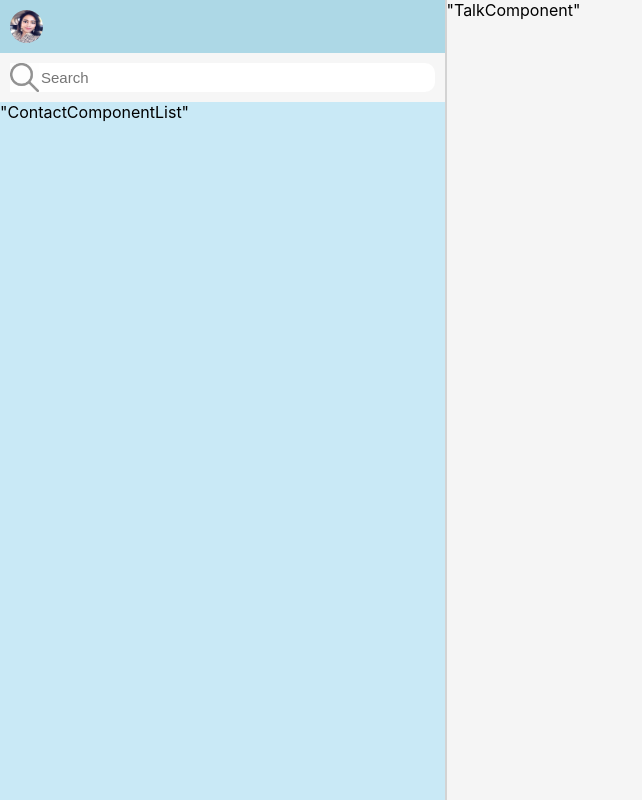
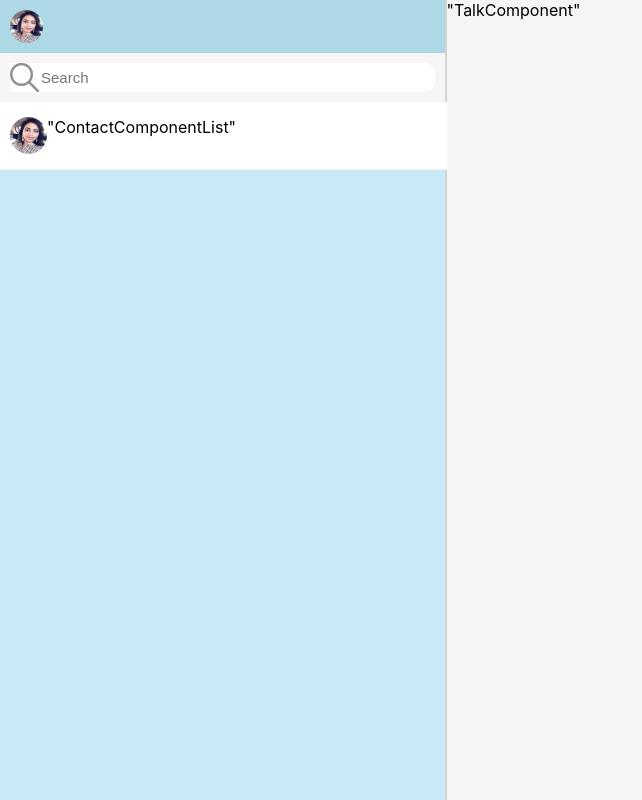
Before and after one commit to Sunakshi09/hellobox-app, a React (Create React App) app: page / in a window 1280 px wide. Shown: the whole page, without its empty margins (0-642 px from the left). Built offline with nearby package versions, Linux system fonts and the light colour scheme.

Commit message:
Doing portrait icon

```diff
--- a/src/components/ContactComponent.js
+++ b/src/components/ContactComponent.js
@@ -50,10 +50,24 @@ const ContactItem = styled.div`
   display: flex;
   flex-direction: row;
   width: 100%;
+  background: white;
+  cursor: pointer;
+  border-bottom: 1px solid #f2f2f2;
+  padding: 15px 10px;
+`;
 
+const PortraitIcon = styled(PortraitImage)`
+  width: 37px;
+  height: 37px;
 `;
+
 const ContactComponentList = () => {
-  return <ContactItem>"ContactComponentList"</ContactItem>;
+  return (
+    <ContactItem>
+      <PortraitIcon src="/portrait/Sunakshi.png" />
+      "ContactComponentList"
+    </ContactItem>
+  );
 };
 const ContactComponent = () => {
   return (
```
Also changed, not shown: 1 other file (tests, documents, lock files or other folders).
